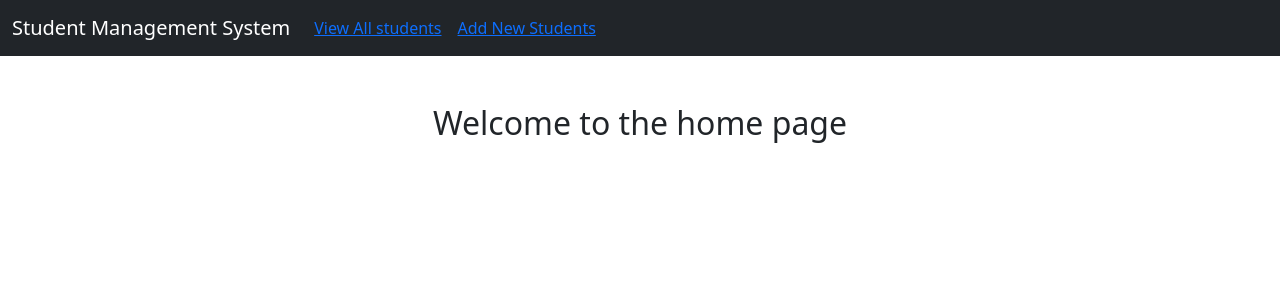
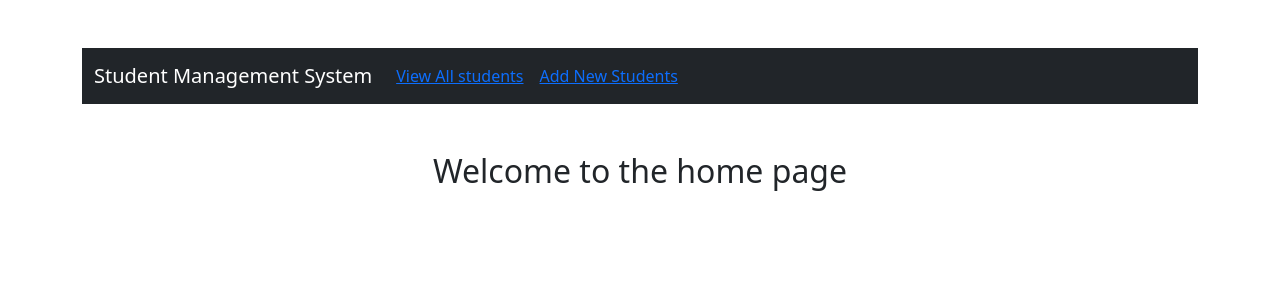
Before and after one commit to StudentManagementSystem-DS/student-management-frontend, a React (Create React App) app: page / in a window 1280 px wide. Shown: the top 300 px of the page. Built offline with nearby package versions, Linux system fonts and the light colour scheme.

Commit message:
add: apply container and margin-top styles for App component

```diff
--- a/src/App.js
+++ b/src/App.js
@@ -8,6 +8,7 @@ import Home from "./Home";
 
 function App() {
   return (
+    <main className="container mt-5">
       <Router>
         <div className="App">
           <NavBar/>
@@ -17,6 +18,7 @@ function App() {
             </Routes>
         </div>
       </Router>
+    </main>
   );
 }
 
```
Lines whose indentation alone changed are shown as unchanged.
